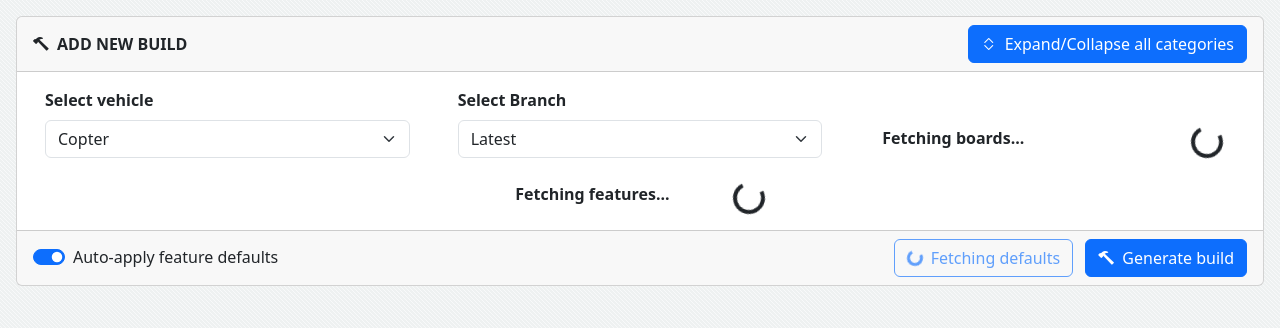
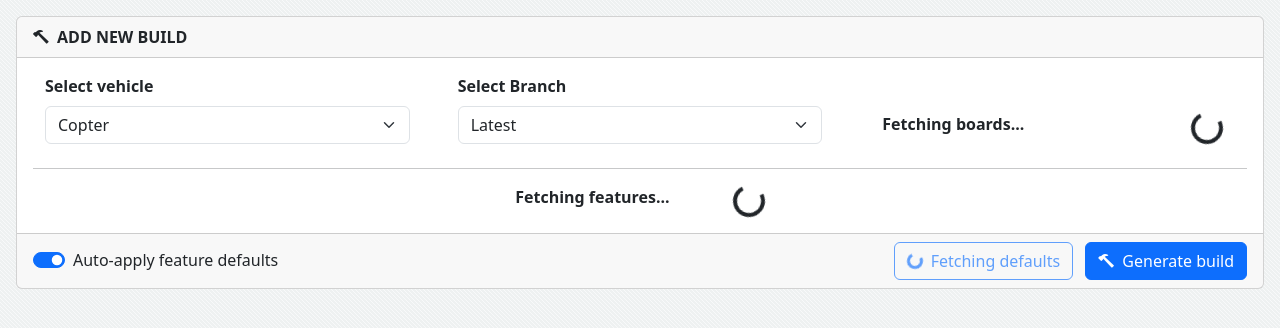
Before and after one commit to ArduPilot/CustomBuild, a Flask app: page /add_build in a window 1280 px wide. Shown: the part 54-382 px from the top of the page. Run offline with Flask 2, Linux system fonts and the light colour scheme; data that the repository does not hold is empty; parts of the project's set-up code (start-up, migrations or seed data) failed here and were passed over.

Commit message:
Move expand collapse button to features container

```diff
--- a/static/js/add_build.js
+++ b/static/js/add_build.js
@@ -392,7 +392,12 @@ function createCategoryCard(category_name, options, expanded) {
 
 function fillBuildOptions(buildOptions) {
     let output = document.getElementById('build_options');
-    output.innerHTML =  '<p class="card-text"><strong>Available features for the current selection are:</strong></p>';
+    output.innerHTML =  `<div class="d-flex mb-3 justify-content-between">
+                            <div class="d-flex d-flex align-items-center">
+                                <p class="card-text"><strong>Available features for the current selection are:</strong></p>
+                            </div>
+                            <button type="button" class="btn btn-outline-primary" id="exp_col_button" onclick="toggle_all_categories();"><i class="bi bi-chevron-expand me-2"></i>Expand/Collapse all categories</button>
+                        </div>`;
 
     buildOptions.forEach((category, cat_idx) => {
         if (cat_idx % 4 == 0) {
--- a/templates/add_build.html
+++ b/templates/add_build.html
@@ -46,9 +46,8 @@
     </nav>
     <div class="container-fluid px-3 py-3">
         <div class="card">
-            <div class="card-header d-flex justify-content-between">
+            <div class="card-header">
               <span class="d-flex align-items-center"><i class="bi bi-hammer me-2"></i><strong>ADD NEW BUILD</strong></span>
-              <button class="btn btn-primary" id="exp_col_button" onclick="toggle_all_categories();"><i class="bi bi-chevron-expand me-2"></i>Expand/Collapse all categories</button>
             </div>
             <div class="card-body">
               <form id="build-form" action="/generate" method="post">
@@ -80,6 +79,7 @@
                         </div>
                     </div>
                 </div>
+                <hr>
                 <div class="container-fluid" id="build_options">
                     <div class="container-fluid w-25">
                         <div class="container-fluid d-flex align-content-between">
```
